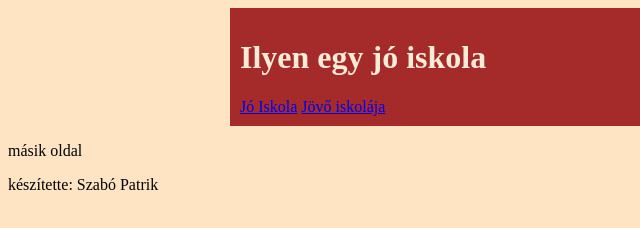
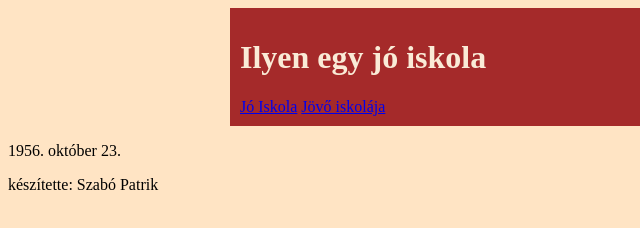
Before and after one commit to SzaboPatrik112/jovoiskolaja, a plain HTML site: page index.html in a window 1280 px wide. Shown: the full height of the page, 0-640 px from the left. Drawn offline with Linux system fonts and the light colour scheme.

Commit message:
htlm atiras

```diff
--- a/index.html
+++ b/index.html
@@ -18,7 +18,7 @@
        <a href="masik.html">Jövő iskolája</a>
     </div>
     <div id="tartalom">
-        <p>másik oldal</p>
+        <p>1956. október 23.</p>
     </div>
 <div id="lablec">
     <p>készítette: Szabó Patrik</p>
```
